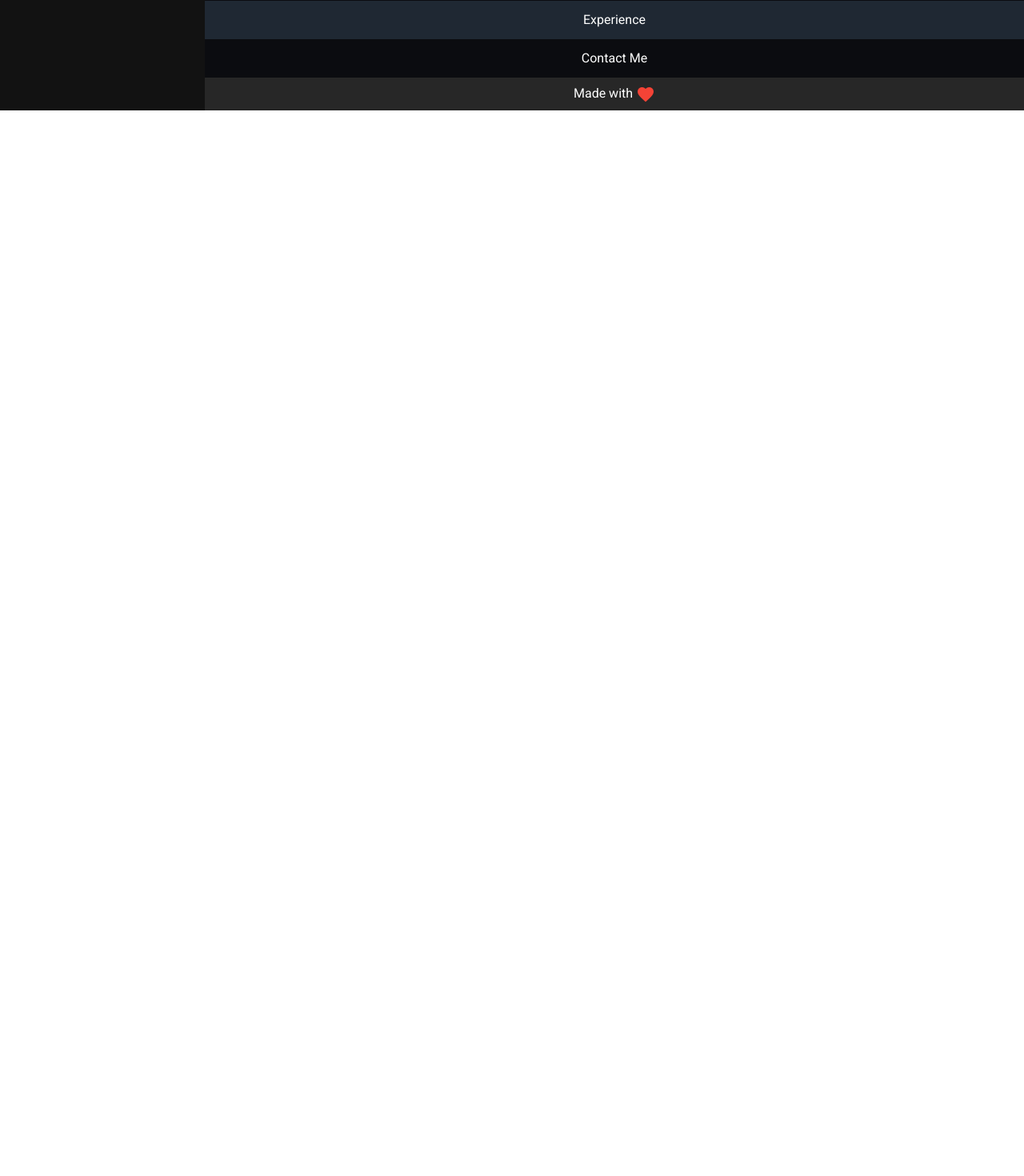
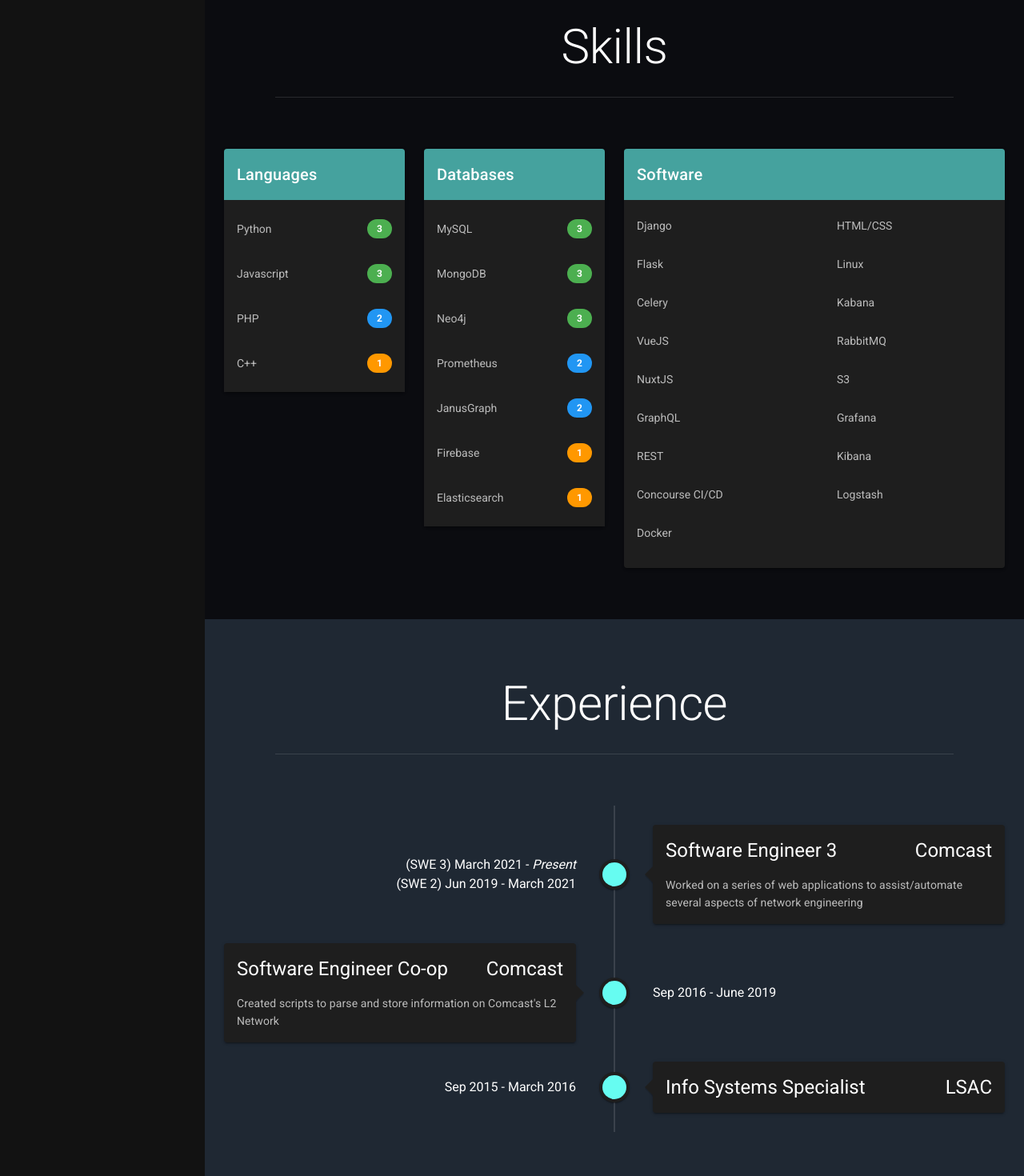
Before and after one commit to JustKievn/kevinyang.org, a Nuxt app: page / in a window 1280 px wide. Shown: the part 1500-2970 px from the top of the page at 80% size. Before the commit the page ends 1638 px from the top, so only its background shows below. Built offline with nearby package versions, Linux system fonts and the light colour scheme.

Commit message:
Contact, Experience, and Skills Section

```diff
--- a/components/ContactSection.vue
+++ b/components/ContactSection.vue
@@ -1,5 +1,32 @@
 <template>
-  <v-container id="section-contact" class="text-center" fluid>
-    Contact Me
+  <v-container id="section-contact" class="py-16" fluid>
+    <v-container class="text-left">
+      <div class="display-3 text-center">Contact</div>
+      <v-divider class="my-8 mx-16 pb-8" />
+      <p class="teal-indent">
+        Interested in contacting me? Please either send me a message on LinkedIn
+        or shoot me an email.
+      </p>
+      <div>
+        <v-btn
+          fab
+          small
+          class="mx-1"
+          :href="$store.state.me.linkedin_url"
+          target="_blank"
+        >
+          <v-icon>mdi-linkedin</v-icon>
+        </v-btn>
+        <v-btn fab small class="mx-1" :href="`mailto:` + $store.state.me.email">
+          <v-icon>mdi-email</v-icon>
+        </v-btn>
+      </div>
+    </v-container>
   </v-container>
 </template>
+<style scoped>
+.teal-indent {
+  border-left: 4px solid #66fcf1;
+  padding-left: 12px;
+}
+</style>
--- a/components/ExperienceSection.vue
+++ b/components/ExperienceSection.vue
@@ -1,5 +1,52 @@
 <template>
-  <v-container id="section-experience" class="text-center" fluid>
-    Experience
+  <v-container id="section-experience" class="py-16" fluid>
+    <v-container class="text-left">
+      <div class="display-3 text-center">Experience</div>
+      <v-divider class="my-8 mx-16 pb-8" />
+      <v-timeline>
+        <v-timeline-item
+          v-for="(item, key) in timeline"
+          :key="key"
+          color="_teal"
+        >
+          <span slot="opposite" v-html="item.time"></span>
+          <v-card class="elevation-2">
+            <v-card-title class="text-h5">
+              {{ item.position }} <v-spacer /> {{ item.company }}
+            </v-card-title>
+            <v-card-text v-show="item.text">
+              {{ item.text }}
+            </v-card-text>
+          </v-card>
+        </v-timeline-item>
+      </v-timeline>
+    </v-container>
   </v-container>
 </template>
+<script>
+export default {
+  data() {
+    return {
+      timeline: [
+        {
+          position: 'Software Engineer 3',
+          company: 'Comcast',
+          text: 'Worked on a series of web applications to assist/automate several aspects of network engineering',
+          time: '(SWE 3) March 2021 - <i>Present</i> <br/> (SWE 2) Jun 2019 - March 2021',
+        },
+        {
+          position: 'Software Engineer Co-op',
+          company: 'Comcast',
+          text: "Created scripts to parse and store information on Comcast's L2 Network",
+          time: 'Sep 2016 - June 2019',
+        },
+        {
+          position: 'Info Systems Specialist',
+          company: 'LSAC',
+          time: 'Sep 2015 - March 2016',
+        },
+      ],
+    }
+  },
+}
+</script>
--- a/components/SkillsSection.vue
+++ b/components/SkillsSection.vue
@@ -1,5 +1,175 @@
 <template>
-  <v-container id="section-skills" class="text-center" fluid>
-    Skills
+  <v-container id="section-skills" class="py-16" fluid>
+    <v-container class="text-left">
+      <div class="display-3 text-center">Skills</div>
+      <v-divider class="my-8 mx-16 pb-8" />
+      <v-row>
+        <v-col cols="3">
+          <v-card>
+            <v-card-title class="_darkteal"> Languages </v-card-title>
+            <v-card-text class="px-0 pb-0">
+              <v-list>
+                <v-list-item v-for="item in languages" :key="item.text">
+                  <v-list-item-content>
+                    <v-list-item-subtitle>{{ item.text }}</v-list-item-subtitle>
+                  </v-list-item-content>
+                  <v-list-item-icon>
+                    <v-chip
+                      class="font-weight-bold"
+                      small
+                      :color="levelColor(item.level)"
+                    >
+                      {{ item.level }}
+                    </v-chip>
+                  </v-list-item-icon>
+                </v-list-item>
+              </v-list>
+            </v-card-text>
+          </v-card>
+        </v-col>
+        <v-col cols="3">
+          <v-card>
+            <v-card-title class="_darkteal"> Databases </v-card-title>
+            <v-card-text class="px-0 pb-0">
+              <v-list>
+                <v-list-item v-for="item in databases" :key="item.text">
+                  <v-list-item-content>
+                    <v-list-item-subtitle>{{ item.text }}</v-list-item-subtitle>
+                  </v-list-item-content>
+                  <v-list-item-icon>
+                    <v-chip
+                      class="font-weight-bold"
+                      small
+                      :color="levelColor(item.level)"
+                    >
+                      {{ item.level }}
+                    </v-chip>
+                  </v-list-item-icon>
+                </v-list-item>
+              </v-list>
+            </v-card-text>
+          </v-card>
+        </v-col>
+        <v-col cols="6">
+          <v-card>
+            <v-card-title class="_darkteal"> Software </v-card-title>
+            <v-card-text class="px-0 pb-0">
+              <v-row>
+                <v-col cols="6">
+                  <v-list>
+                    <v-list-item v-for="item in software1" :key="item.text">
+                      <v-list-item-content>
+                        <v-list-item-subtitle>{{
+                          item.text
+                        }}</v-list-item-subtitle>
+                      </v-list-item-content>
+                    </v-list-item>
+                  </v-list>
+                </v-col>
+                <v-col cols="6">
+                  <v-list>
+                    <v-list-item v-for="item in software2" :key="item.text">
+                      <v-list-item-content>
+                        <v-list-item-subtitle>{{
+                          item.text
+                        }}</v-list-item-subtitle>
+                      </v-list-item-content>
+                    </v-list-item>
+                  </v-list>
+                </v-col>
+              </v-row>
+            </v-card-text>
+          </v-card>
+        </v-col>
+      </v-row>
+    </v-container>
   </v-container>
 </template>
+<script>
+export default {
+  data() {
+    return {
+      languages: [
+        {
+          text: 'Python',
+          level: 3,
+        },
+        {
+          text: 'Javascript',
+          level: 3,
+        },
+        {
+          text: 'PHP',
+          level: 2,
+        },
+        {
+          text: 'C++',
+          level: 1,
+        },
+      ],
+      databases: [
+        {
+          text: 'MySQL',
+          level: 3,
+        },
+        {
+          text: 'MongoDB',
+          level: 3,
+        },
+        {
+          text: 'Neo4j',
+          level: 3,
+        },
+        {
+          text: 'Prometheus',
+          level: 2,
+        },
+        {
+          text: 'JanusGraph',
+          level: 2,
+        },
+        {
+          text: 'Firebase',
+          level: 1,
+        },
+        {
+          text: 'Elasticsearch',
+          level: 1,
+        },
+      ],
+      software1: [
+        { text: 'Django' },
+        { text: 'Flask' },
+        { text: 'Celery' },
+        { text: 'VueJS' },
+        { text: 'NuxtJS' },
+        { text: 'GraphQL' },
+        { text: 'REST' },
+        { text: 'Concourse CI/CD' },
+        { text: 'Docker' },
+      ],
+      software2: [
+        { text: 'HTML/CSS' },
+        { text: 'Linux' },
+        { text: 'Kabana' },
+        { text: 'RabbitMQ' },
+        { text: 'S3' },
+        { text: 'Grafana' },
+        { text: 'Kibana' },
+        { text: 'Logstash' },
+      ],
+    }
+  },
+  methods: {
+    levelColor(level) {
+      if (level === 3) {
+        return 'green'
+      } else if (level === 2) {
+        return 'blue'
+      } else if (level === 1) {
+        return 'orange'
+      }
+    },
+  },
+}
+</script>
```
